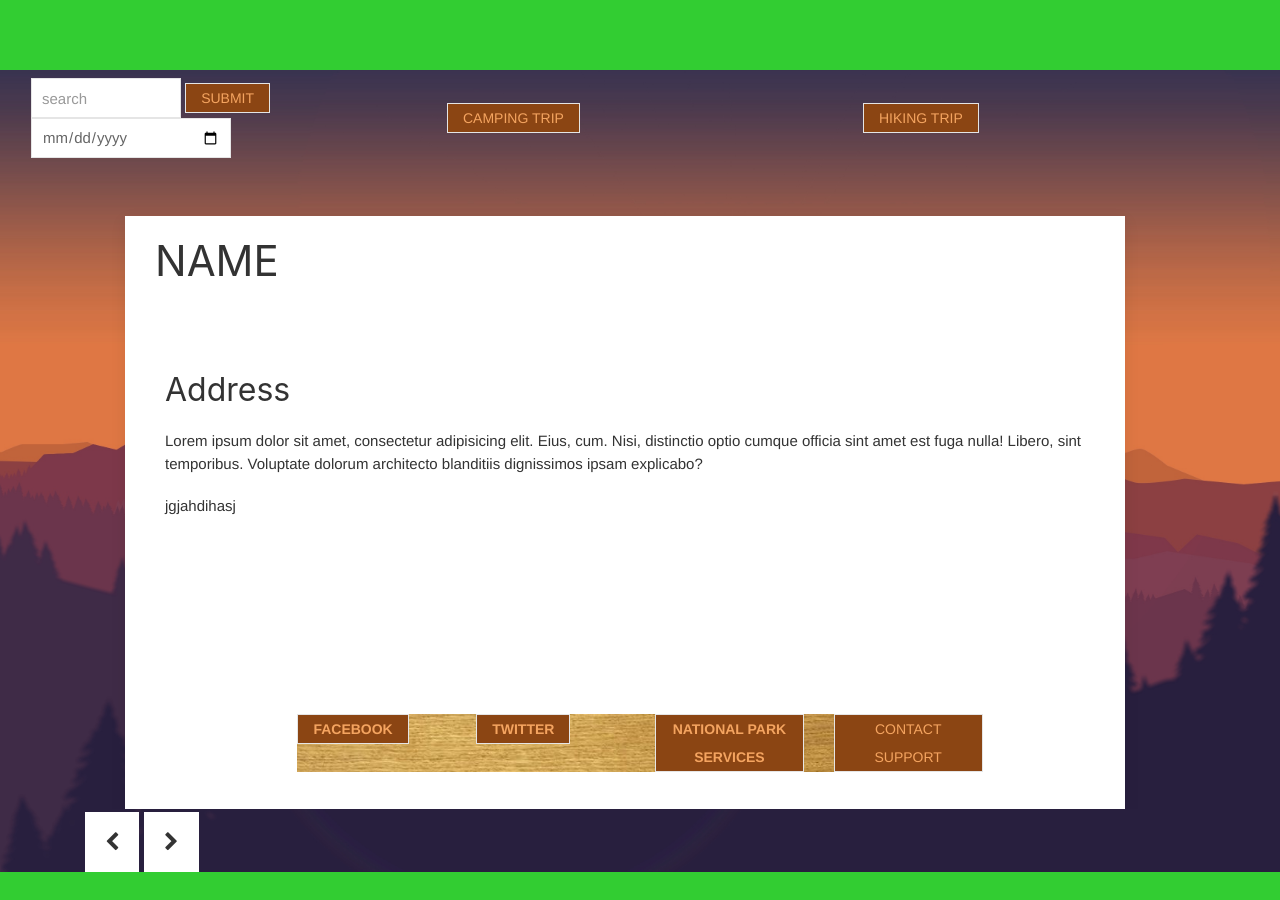
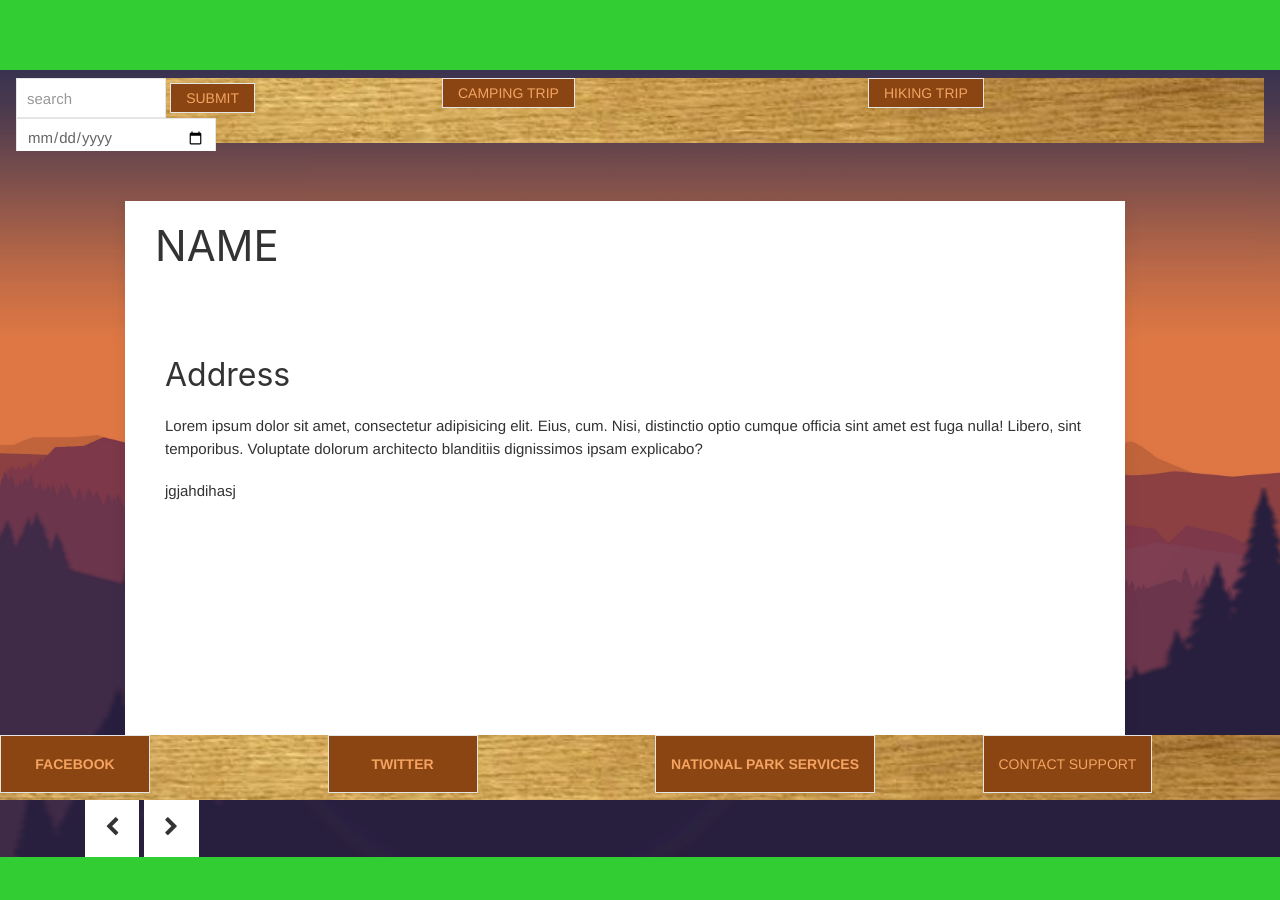
Before and after one commit to JackJewell/TakeAHike, a plain HTML site: page index.html in a window 1280 px wide. Drawn offline with nearby package versions, Linux system fonts and the light colour scheme.

Commit message:
styling changes made, slider still works

```diff
--- a/index.html
+++ b/index.html
@@ -14,9 +14,11 @@
 
 <body style = "background-color:limegreen; height: 900px;">
    <div class = "uk-background-cover" style= "background-image: url(./assets/images/forest-landscape-minimalist-minimalism-y7125.jpg);">
-    <div class="container-fluid">
+
         <header>
-            <div class="row navbar">
+            <nav class="navbar">
+                    <div class = "uk-background-cover uk-margin-remove" style = "background-image: url(./assets/images/oak-wood-header.jpg); width: 100%; height: 65px;">
+                 <div class = "row my-0">
                 <div class="col-4">
                     <input type="text" id="searchLocations" class =  "uk-input uk-width-small" placeholder="search">
                     <button id="btn-submit" class ="uk-button uk-button-default uk-button-small" style = "background-color: saddlebrown; color:sandybrown;" >Submit</button>
@@ -27,8 +29,10 @@
                 </div>
                 <div class="col-4"><button id="btn-hikingTrip" class ="uk-button uk-button-default uk-button-small" style = "background-color: saddlebrown; color:sandybrown;">Hiking Trip</button></div>
             </div>
+                </div>
+            </nav>
         </header>
-        <div>
+
 
         <div class="container">
             <div id="slides">
@@ -60,26 +64,26 @@
 
         <footer>
 
-            <nav class = "navbar fixed-bottom justify-content-center" style = "width: 100%;">
-            <div class = "uk-background-cover" style = "background-image: url(./assets/images/oak-wood-header.jpg);">
-            <div class="row justify-content-center">
-                <div class="col-3">
-                        <button id="twitter" class ="uk-button uk-button-default uk-button-small" style = "background-color: saddlebrown;">
+            <nav class = "navbar fixed-bottom m-0 p-0" style = "width: 100%;">
+            <div class = "uk-background-cover uk-margin-remove" style = "background-image: url(./assets/images/oak-wood-header.jpg); width: 100%; height: 65px;">
+            <div class="row my-0">
+                <div class="col-3 my-0">
+                        <button id="twitter" class ="uk-button uk-button-default uk-button-small uk-margin-remove" style = "background-color: saddlebrown; height: 58px; width: 150px; ">
                                 <a href="https://www.facebook.com/" style = "color:sandybrown;">Facebook</a>
                             </button>
                 </div>
                 <div class="col-3">
-                    <button id="twitter" class ="uk-button uk-button-default uk-button-small" style = "background-color: saddlebrown;">
+                    <button id="twitter" class ="uk-button uk-button-default uk-button-small uk-margin-remove" style = "background-color: saddlebrown; height: 58px; width: 150px; ">
                         <a href="https://www.twitter.com/" style = "color:sandybrown;">Twitter</a>
                     </button>
                 </div>
                 <div class="col-3" >
-                    <button id="nps" class ="uk-button uk-button-default uk-button-small" style = "background-color: saddlebrown;">
+                    <button id="nps" class ="uk-button uk-button-default uk-button-small uk-margin-remove" style = "background-color: saddlebrown; height: 58px;">
                         <a href="https://www.nps.gov/index.htm" style = "color:sandybrown;">National Park Services</a>
                     </button>
                 </div>
                 <div class="col-3">
-                    <button id="reportBug" class ="uk-button uk-button-default uk-button-small" style = "background-color: saddlebrown; color:sandybrown;">Contact Support</button>
+                    <button id="reportBug" class ="uk-button uk-button-default uk-button-small uk-margin-remove" style = "background-color: saddlebrown; color:sandybrown; height: 58px;">Contact Support</button>
                 </div>
             </div>
         </div>
```
